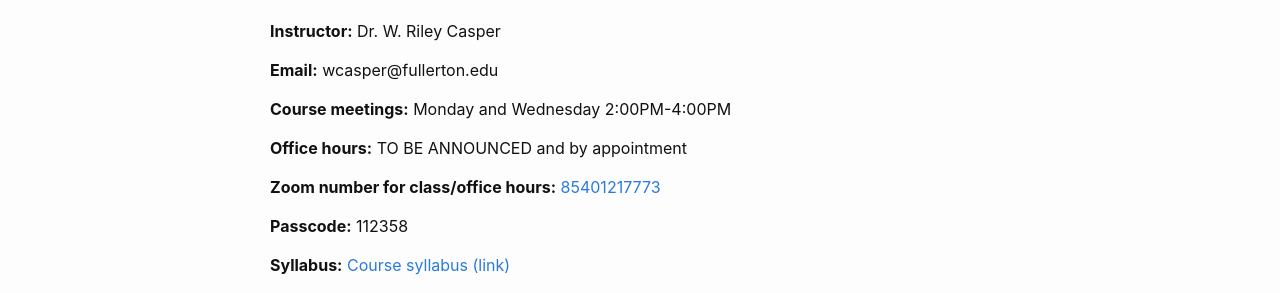
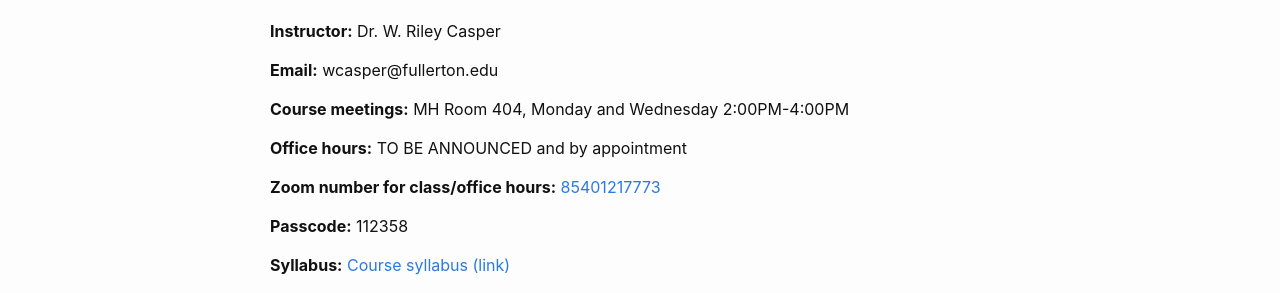
Before and after one commit to wcasper/math107spring2022, a Jekyll site: the page built from index.md, in a window 1280 px wide. Shown: the part 188-481 px from the top of the page. Built offline with Jekyll 4.4.1, drawn with Linux system fonts in a browser that asks for light colours.

Commit message:
added room number

```diff
--- a/index.md
+++ b/index.md
@@ -14,7 +14,7 @@ title: Math 107 Intro. to Computational Linear Algebra
 
 **Email:** wcasper@fullerton.edu
 
-**Course meetings:** Monday and Wednesday 2:00PM-4:00PM
+**Course meetings:** MH Room 404, Monday and Wednesday 2:00PM-4:00PM
 
 **Office hours:** TO BE ANNOUNCED and by appointment
 
```
